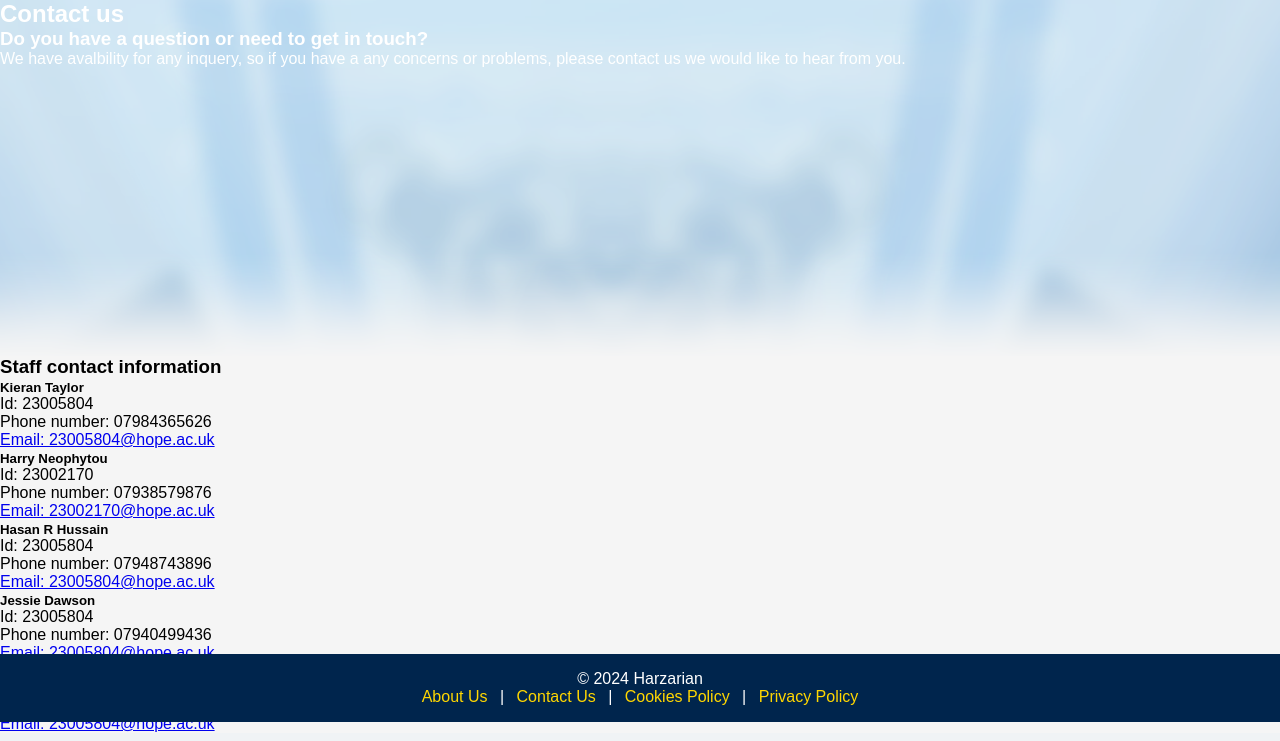
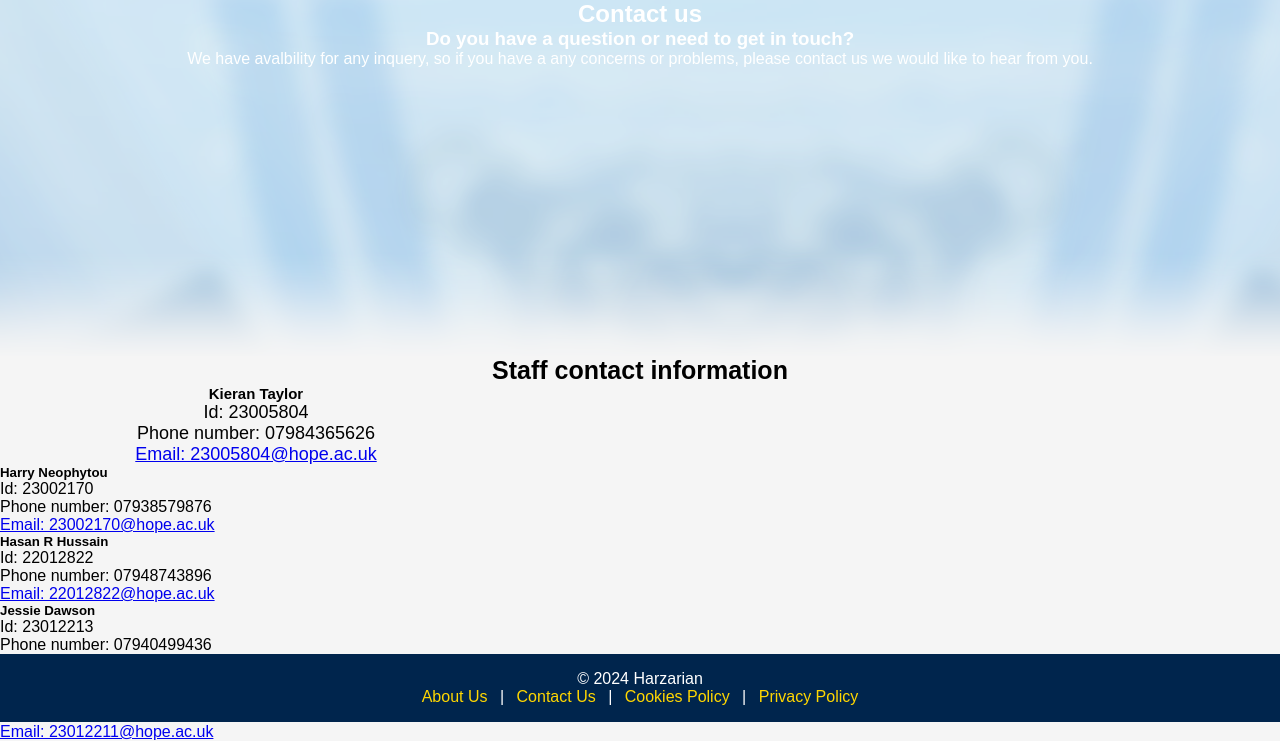
Before and after one commit to raza101101/Better-moodle, a PHP site: page /contact.html in a window 1280 px wide. Shown: the part 78-819 px from the top of the page. Run offline with PHP 8.4, Linux system fonts and the light colour scheme.

Commit message:
a little more changes to contact us

```diff
--- a/contact.html
+++ b/contact.html
@@ -16,11 +16,12 @@
                     </nav>
                 </div>
             </header>
-
+                  <!-- bulk of webpage-->
             <!-- Formatting for info container -->
             <section class="contact-container">
-                <!-- bulk of webpage-->
-                <h2 class = contactuH1>Contact us</h2>
+                <div style="background-image: url(media/image5.png); height: 356px; width: 100vw;" >
+
+                <h2 class = contactH1>Contact us</h2>
 
                 <h3 class = contactH2> Do you have a question or need to get in touch? </h3>
                 <p class = contactP1> We have avalbility for any inquery, so if you have a any concerns or problems, please contact us we would like to hear from you.</p>
@@ -54,25 +55,25 @@
                     <div id = "razainfo">
                         <ol id = "ContactList">
                             <li> <h5>Hasan R Hussain</h5> </li>
-                            <li> Id: 23005804 </li>
+                            <li> Id: 22012822 </li>
                             <li> Phone number: 07948743896 </li>
-                            <li> <a href="mailto:23005804@hope.ac.uk"> Email: 23005804@hope.ac.uk </a></li>
+                            <li> <a href="mailto:22012822@hope.ac.uk"> Email: 22012822@hope.ac.uk </a></li>
                     </div>
 
                     <div id = "jessieInfo">
                         <ol id = "ContactList">
                             <li> <h5>Jessie Dawson</h5> </li>
-                            <li> Id: 23005804 </li>
+                            <li> Id: 23012213 </li>
                             <li> Phone number: 07940499436 </li>
-                            <li> <a href="mailto:23005804@hope.ac.uk"> Email: 23005804@hope.ac.uk </a></li>
+                            <li> <a href="mailto:23012213@hope.ac.uk"> Email: 23012213@hope.ac.uk </a></li>
                     </div>
 
                     <div id ="Davidinfo">
                         <ol id = "ContactList">
                             <li> <h5>David Casarejos Romero</h5> </li>
-                            <li> Id: 23005804 </li>
+                            <li> Id: 23012211 </li>
                             <li> Phone number: 07960394024 </li>
-                            <li> <a href="mailto:23005804@hope.ac.uk"> Email: 23005804@hope.ac.uk </a></li>
+                            <li> <a href="mailto:23012211@hope.ac.uk"> Email: 23012211@hope.ac.uk </a></li>
                     </div>
                 </section>
             </main>
--- a/css/contact.css
+++ b/css/contact.css
@@ -1,12 +1,27 @@
 /* Contact Page Styles */
 .contact-container {
     width: 100vw;
-    background-image: url(/media/image5.png);
     background-size: 100% 100%;
     background-repeat: no-repeat;
     background-position: center center;
     color: #fff;
     height: 356px;
+    text-align: center;
+}
+#staffH{
+    text-align: center;
+    font-style: "Verdana";
+    font-size: 25px;
+}
+#ContactList {
+    list-style-type: none;
+}
+#kieraninfo{
+    position: relative;
+    right: 30%;
+    text-align: center;
+    font-style: "Verdana";
+    font-size: 18px;
 }
 
 /* General Styles */
```
